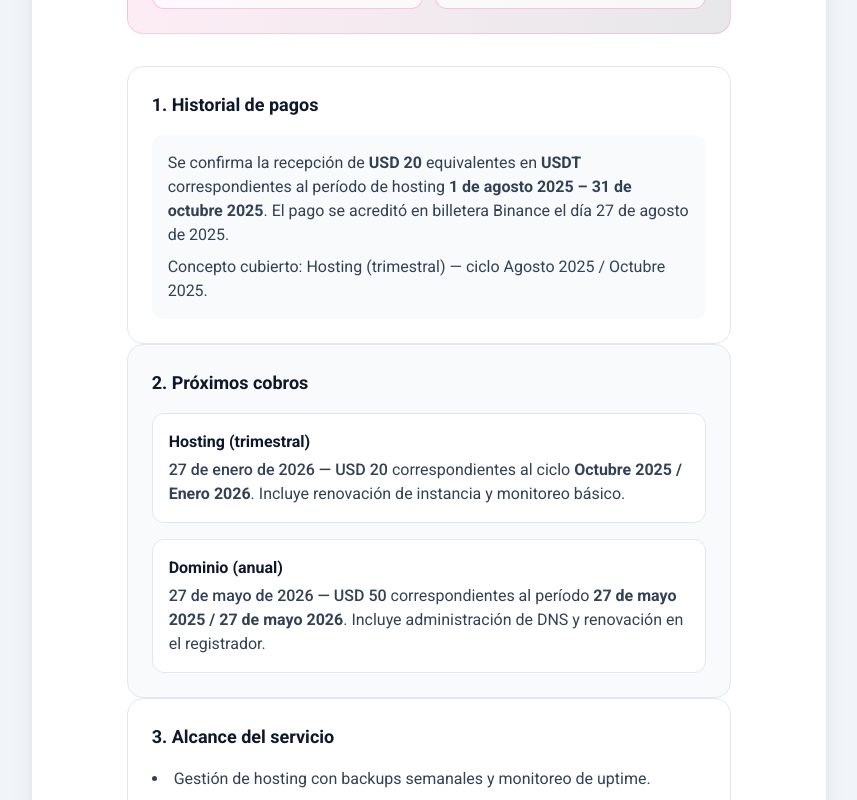
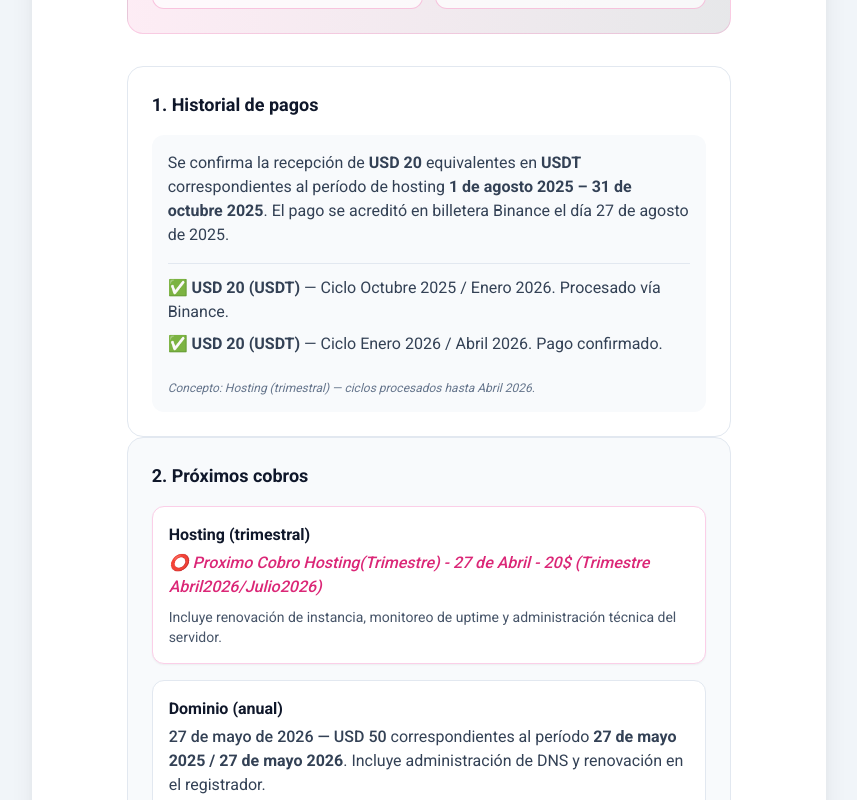
Before and after one commit to CientificoJose/web-agency, a Next.js app: page /propuestas/magyfashion in a window 1280 px wide. Shown: the part 880-1680 px from the top of the page, without its empty margins (211-1068 px from the left). Built offline with nearby package versions, Linux system fonts and the light colour scheme.

Commit message:
Actulizacion MagyFashion

```diff
--- a/components/proposals/magy-fashion-content.tsx
+++ b/components/proposals/magy-fashion-content.tsx
@@ -35,12 +35,20 @@ export function MagyBillingHistorySection(): React.ReactElement {
   return (
     <section className="bg-white border border-slate-200 rounded-2xl p-5 md:p-6">
       <h3 className="text-base md:text-lg font-semibold text-slate-900 mb-4">1. Historial de pagos</h3>
-      <div className="bg-slate-50 p-4 rounded-xl text-sm md:text-base text-slate-700 space-y-2">
+      <div className="bg-slate-50 p-4 rounded-xl text-sm md:text-base text-slate-700 space-y-4">
         <p>
           Se confirma la recepción de <strong>USD 20</strong> equivalentes en <strong>USDT</strong> correspondientes al período de hosting <strong>1 de agosto 2025 – 31 de
           octubre 2025</strong>. El pago se acreditó en billetera Binance el día 27 de agosto de 2025.
         </p>
-        <p>Concepto cubierto: Hosting (trimestral) — ciclo Agosto 2025 / Octubre 2025.</p>
+        <div className="border-t border-slate-200 pt-3 space-y-2">
+          <p>
+            <span className="text-green-600">✅</span> <strong>USD 20 (USDT)</strong> — Ciclo Octubre 2025 / Enero 2026. Procesado vía Binance.
+          </p>
+          <p>
+            <span className="text-green-600">✅</span> <strong>USD 20 (USDT)</strong> — Ciclo Enero 2026 / Abril 2026. Pago confirmado.
+          </p>
+        </div>
+        <p className="text-xs text-slate-500 italic pt-2">Concepto: Hosting (trimestral) — ciclos procesados hasta Abril 2026.</p>
       </div>
     </section>
   )
@@ -51,11 +59,13 @@ export function MagyUpcomingChargesSection(): React.ReactElement {
     <section className="bg-slate-50 border border-slate-200 rounded-2xl p-5 md:p-6">
       <h3 className="text-base md:text-lg font-semibold text-slate-900 mb-4">2. Próximos cobros</h3>
       <div className="space-y-4 text-sm md:text-base text-slate-700">
-        <div className="bg-white p-4 rounded-xl border border-slate-200">
+        <div className="bg-white p-4 rounded-xl border border-pink-200 shadow-sm">
           <h4 className="font-semibold text-slate-900 mb-1">Hosting (trimestral)</h4>
-          <p>
-            <span className="font-medium">27 de enero de 2026 — USD 20</span> correspondientes al ciclo <strong>Octubre 2025 / Enero 2026</strong>. Incluye renovación de
-            instancia y monitoreo básico.
+          <p className="mb-2">
+            <span className="font-medium text-pink-600 italic">⭕️ Proximo Cobro Hosting(Trimestre) - 27 de Abril - 20$ (Trimestre Abril2026/Julio2026)</span>
+          </p>
+          <p className="text-xs md:text-sm text-slate-600">
+            Incluye renovación de instancia, monitoreo de uptime y administración técnica del servidor.
           </p>
         </div>
         <div className="bg-white p-4 rounded-xl border border-slate-200">
```
